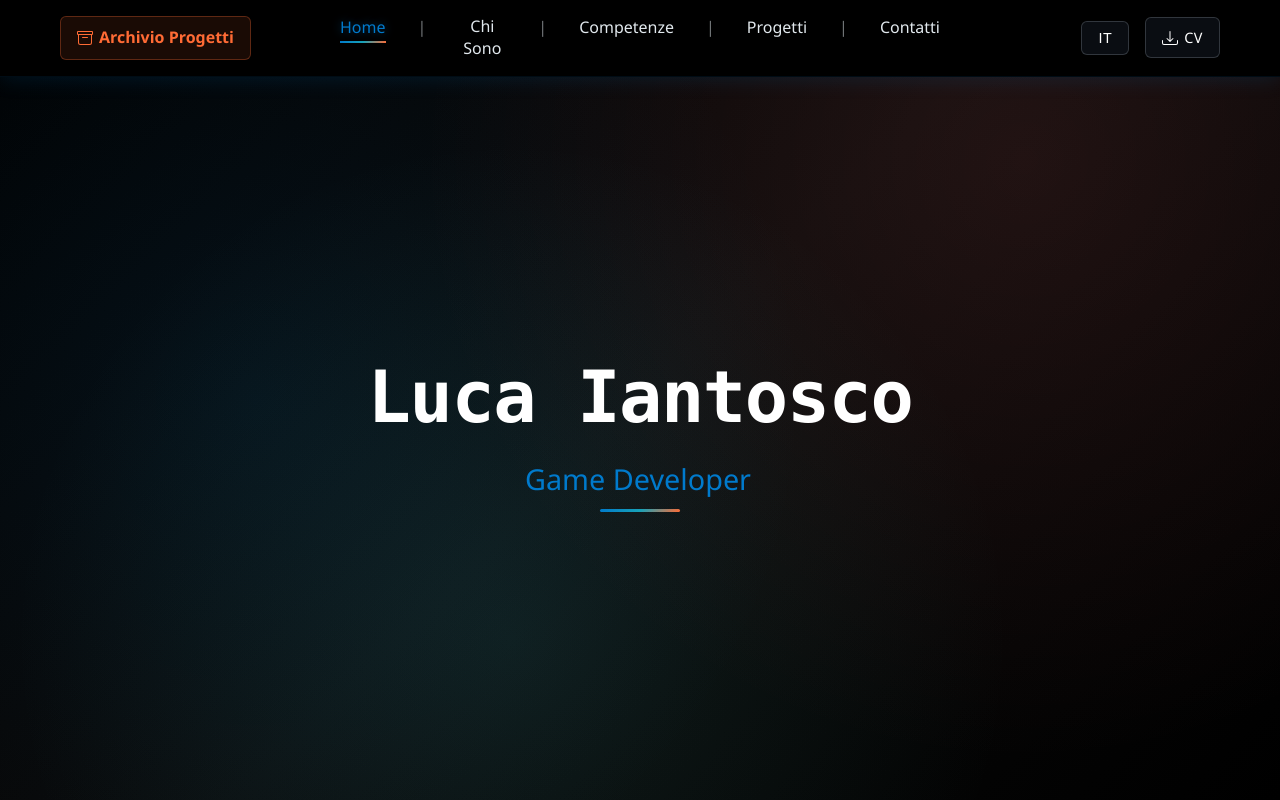
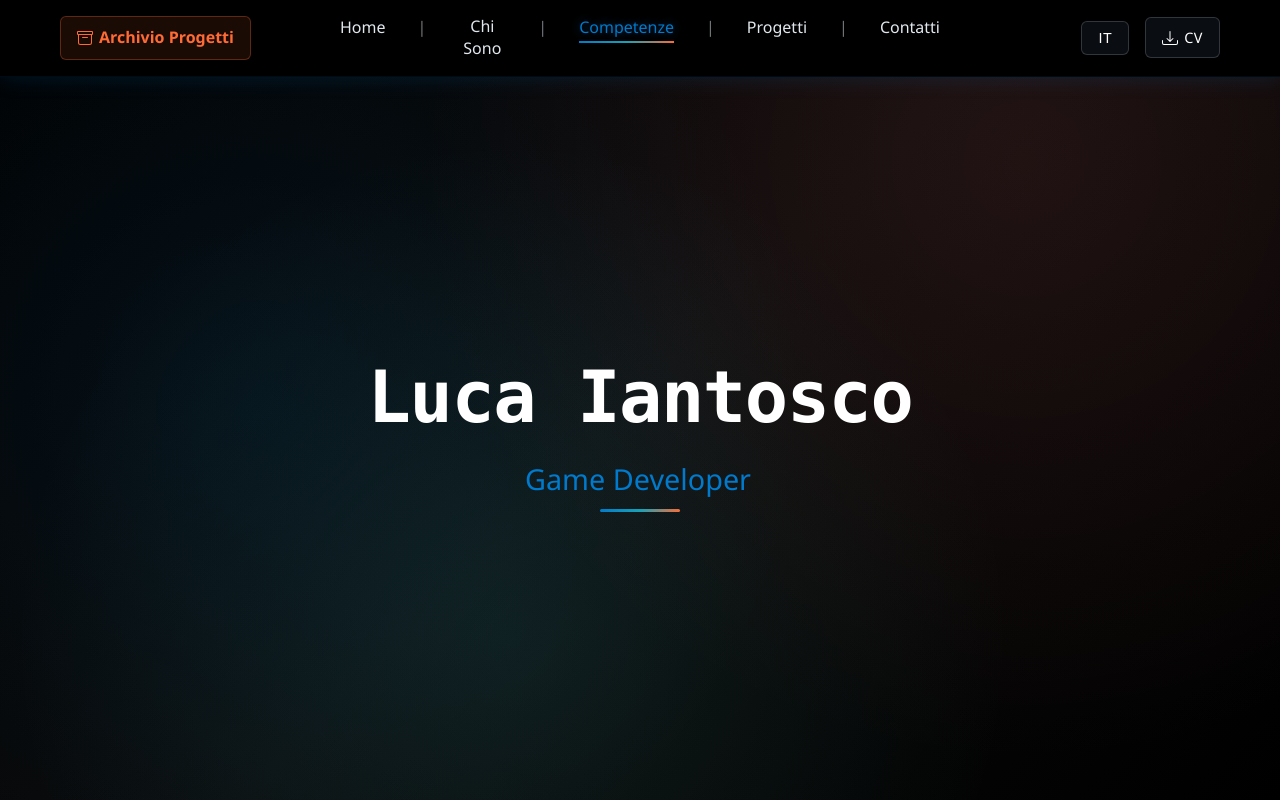
Before and after one commit to Lukeino/Website, a React (Vite) app: page / in a window 1280 px wide. Shown: the top 800 px of the page. Built offline with nearby package versions, Linux system fonts and the light colour scheme.

Commit message:
Fix header evidenziazione e observer

```diff
--- a/src/App.jsx
+++ b/src/App.jsx
@@ -24,26 +24,14 @@ function ScrollToTop() {
   const [isFirstLoad, setIsFirstLoad] = useState(true);
 
   useEffect(() => {
-    // Per la prima caricamento, assicuriamoci di essere in cima alla pagina
-    if (isFirstLoad) {
+    // Solo per i cambi di route, non per il primo caricamento della pagina
+    if (!isFirstLoad && pathname !== '/') {
+      // Solo scroll to top quando cambiamo veramente pagina (non quando andiamo alla home)
+      window.scrollTo(0, 0);
+    } else if (isFirstLoad) {
+      // Per il primo caricamento, inizia dalla cima ma non bloccare lo scroll
       window.scrollTo(0, 0);
       setIsFirstLoad(false);
-
-      // Previeni qualsiasi scroll automatico per i primi 500ms
-      const preventDefault = (e) => e.preventDefault();
-      window.addEventListener('scroll', preventDefault, { passive: false });
-
-      const timeout = setTimeout(() => {
-        window.removeEventListener('scroll', preventDefault);
-      }, 500);
-
-      return () => {
-        clearTimeout(timeout);
-        window.removeEventListener('scroll', preventDefault);
-      };
-    } else {
-      // Per i cambi di route successivi, scroll in cima
-      window.scrollTo(0, 0);
     }
   }, [pathname, isFirstLoad]);
 
--- a/src/components/Header.jsx
+++ b/src/components/Header.jsx
@@ -5,7 +5,7 @@
  * Date: June 2, 2025
  */
 
-import React, { useState, useEffect } from 'react';
+import React, { useState, useEffect, useRef } from 'react';
 import { useLanguage } from '../contexts/LanguageContext';
 import { Link, useLocation, useNavigate } from 'react-router-dom';
 
@@ -14,14 +14,16 @@ function Header() {
   const [activeSection, setActiveSection] = useState('home');
   const [isNavigating, setIsNavigating] = useState(false);
   const [clickedSection, setClickedSection] = useState(null);
+  const [isAutoScrolling, setIsAutoScrolling] = useState(false);
   const { language, toggleLanguage, t } = useLanguage();
   const location = useLocation();
   const navigate = useNavigate();
 
+  // Riferimenti per controllare l'observer
+  const observerRef = useRef(null);
+  const scrollHandlerRef = useRef(null);
+
   useEffect(() => {
-    // Forza la home a essere visualizzata all'inizio e imposta un flag per evitare il salto iniziale
-    let initialLoad = true;
-
     // Evidenzia il pulsante "Archivio Progetti" quando siamo sulla pagina AllProjectsPage
     if (location.pathname === '/all-projects') {
       setActiveSection('all-projects');
@@ -30,83 +32,152 @@ function Header() {
 
     // Observer per l'evidenziazione delle sezioni solo sulla home page
     if (location.pathname === '/') {
-      // Resetta lo scroll e imposta home come sezione attiva all'inizio
-      window.scrollTo(0, 0);
-      setActiveSection('home');
+      const sections = ['home', 'about', 'skills', 'projects', 'contact'];
 
-      const sections = ['home', 'about', 'skills', 'projects', 'contact'];
+      // Funzione per creare e avviare l'observer
+      const startObserver = () => {
+        if (observerRef.current) {
+          observerRef.current.disconnect();
+        }
+
         const observerOptions = {
           root: null,
-        rootMargin: '0px 0px -10% 0px', // Ridotto significativamente per evitare salti
-        threshold: 0.2 // Aumentato per richiedere che più della sezione sia visibile
+          rootMargin: '-10% 0px -10% 0px',
+          threshold: [0, 0.1, 0.25, 0.5, 0.75]
         };
 
         const observerCallback = (entries) => {
-        // Ignora aggiornamenti durante la navigazione o al caricamento iniziale
-        if (isNavigating || initialLoad) return;
+          // Se stiamo facendo auto-scroll, non fare nulla
+          if (isAutoScrolling) return;
+
+          let mostVisibleSection = null;
+          let maxVisibility = 0;
 
           entries.forEach((entry) => {
-          if (entry.isIntersecting) {
-            setActiveSection(entry.target.id);
+            if (entry.isIntersecting && entry.intersectionRatio > maxVisibility) {
+              maxVisibility = entry.intersectionRatio;
+              mostVisibleSection = entry.target.id;
             }
           });
+
+          if (mostVisibleSection && maxVisibility > 0.1) {
+            setActiveSection(mostVisibleSection);
+          }
         };
 
-      const observer = new IntersectionObserver(observerCallback, observerOptions);
+        observerRef.current = new IntersectionObserver(observerCallback, observerOptions);
 
-      // Imposta un breve ritardo per permettere alla pagina di stabilizzarsi
+        // Fallback con scroll listener
+        const handleScroll = () => {
+          if (isAutoScrolling) return;
+
+          const scrollPosition = window.scrollY + window.innerHeight / 2;
+          let activeId = 'home';
+
+          sections.forEach(sectionId => {
+            const element = document.getElementById(sectionId);
+            if (element) {
+              const rect = element.getBoundingClientRect();
+              const elementTop = rect.top + window.scrollY;
+              const elementBottom = elementTop + rect.height;
+
+              if (scrollPosition >= elementTop && scrollPosition <= elementBottom) {
+                activeId = sectionId;
+              }
+            }
+          });
+
+          setActiveSection(activeId);
+        };
+
+        scrollHandlerRef.current = handleScroll;
+
+        // Aspetta che la pagina sia completamente caricata
         setTimeout(() => {
-        initialLoad = false; // Dopo questo momento, l'observer può iniziare a rilevare cambiamenti
-
+          if (!isAutoScrolling) {
             sections.forEach((sectionId) => {
               const element = document.getElementById(sectionId);
-          if (element) {
-            observer.observe(element);
+              if (element && observerRef.current) {
+                observerRef.current.observe(element);
               }
             });
-      }, 500);
+
+            window.addEventListener('scroll', scrollHandlerRef.current, { passive: true });
+          }
+        }, 1000);
+      };
+
+      // Funzione per fermare l'observer
+      const stopObserver = () => {
+        if (observerRef.current) {
+          observerRef.current.disconnect();
+        }
+        if (scrollHandlerRef.current) {
+          window.removeEventListener('scroll', scrollHandlerRef.current);
+        }
+      };
+
+      // Se non stiamo facendo auto-scroll, avvia l'observer
+      if (!isAutoScrolling) {
+        startObserver();
+      } else {
+        stopObserver();
+      }
 
       return () => {
-        sections.forEach((sectionId) => {
-          const element = document.getElementById(sectionId);
-          if (element) {
-            observer.unobserve(element);
-          }
-        });
+        stopObserver();
       };
     }
-  }, [isNavigating, location.pathname]);
+  }, [isAutoScrolling, location.pathname]);
 
   const handleNavClick = (sectionId) => {
+    // Imposta immediatamente la sezione come attiva
+    setActiveSection(sectionId);
+
+    // DISCONNETTI FISICAMENTE l'observer e il listener
+    if (observerRef.current) {
+      observerRef.current.disconnect();
+    }
+    if (scrollHandlerRef.current) {
+      window.removeEventListener('scroll', scrollHandlerRef.current);
+    }
+
+    // Imposta i flag
+    setIsNavigating(true);
+    setClickedSection(sectionId);
+    setIsAutoScrolling(true);
+
     // Torna alla home se siamo su una pagina diversa
     if (location.pathname !== '/') {
       navigate('/');
-      // Delay per permettere il caricamento della pagina
       setTimeout(() => {
         const element = document.getElementById(sectionId);
         if (element) {
           element.scrollIntoView({ behavior: 'smooth' });
+
+          // Riattiva l'observer dopo un delay
+          setTimeout(() => {
+            setIsNavigating(false);
+            setClickedSection(null);
+            setIsAutoScrolling(false); // Questo ricreerà l'observer tramite useEffect
+          }, 2000);
         }
-        setActiveSection(sectionId);
-      }, 300);
+      }, 200);
       return;
     }
 
-    setIsNavigating(true);
-    setClickedSection(sectionId);
-    setActiveSection(sectionId);
-
-    // Scroll verso la sezione
+    // Scroll verso la sezione sulla home page
     const element = document.getElementById(sectionId);
     if (element) {
       element.scrollIntoView({ behavior: 'smooth' });
-    }
 
-    // Reset stato di navigazione
+      // Riattiva l'observer dopo un delay fisso
       setTimeout(() => {
         setIsNavigating(false);
         setClickedSection(null);
-    }, 1000);
+        setIsAutoScrolling(false); // Questo ricreerà l'observer tramite useEffect
+      }, 2000);
+    }
   };
 
   const handleMenuToggle = () => {
```
Lines whose indentation alone changed are shown as unchanged.
